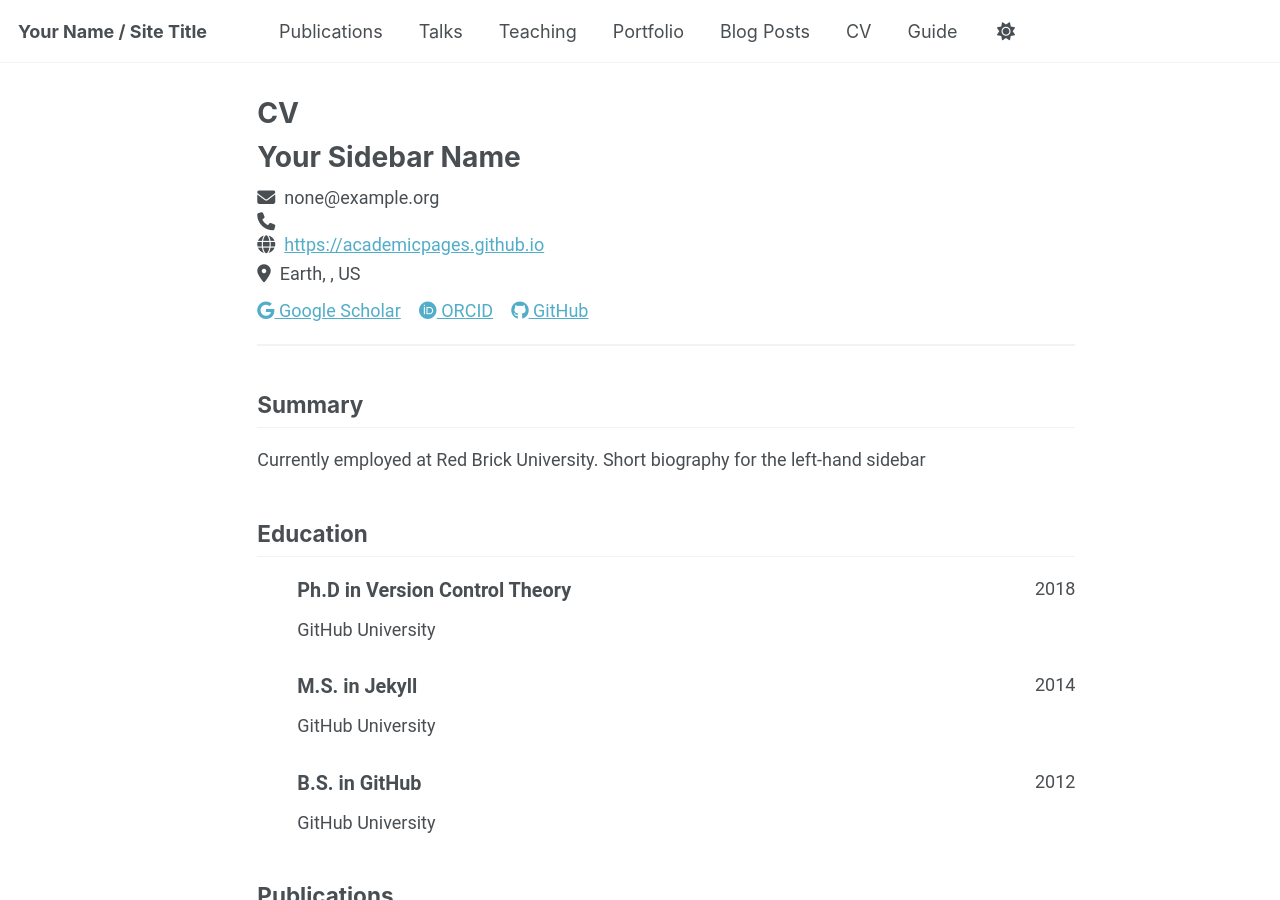
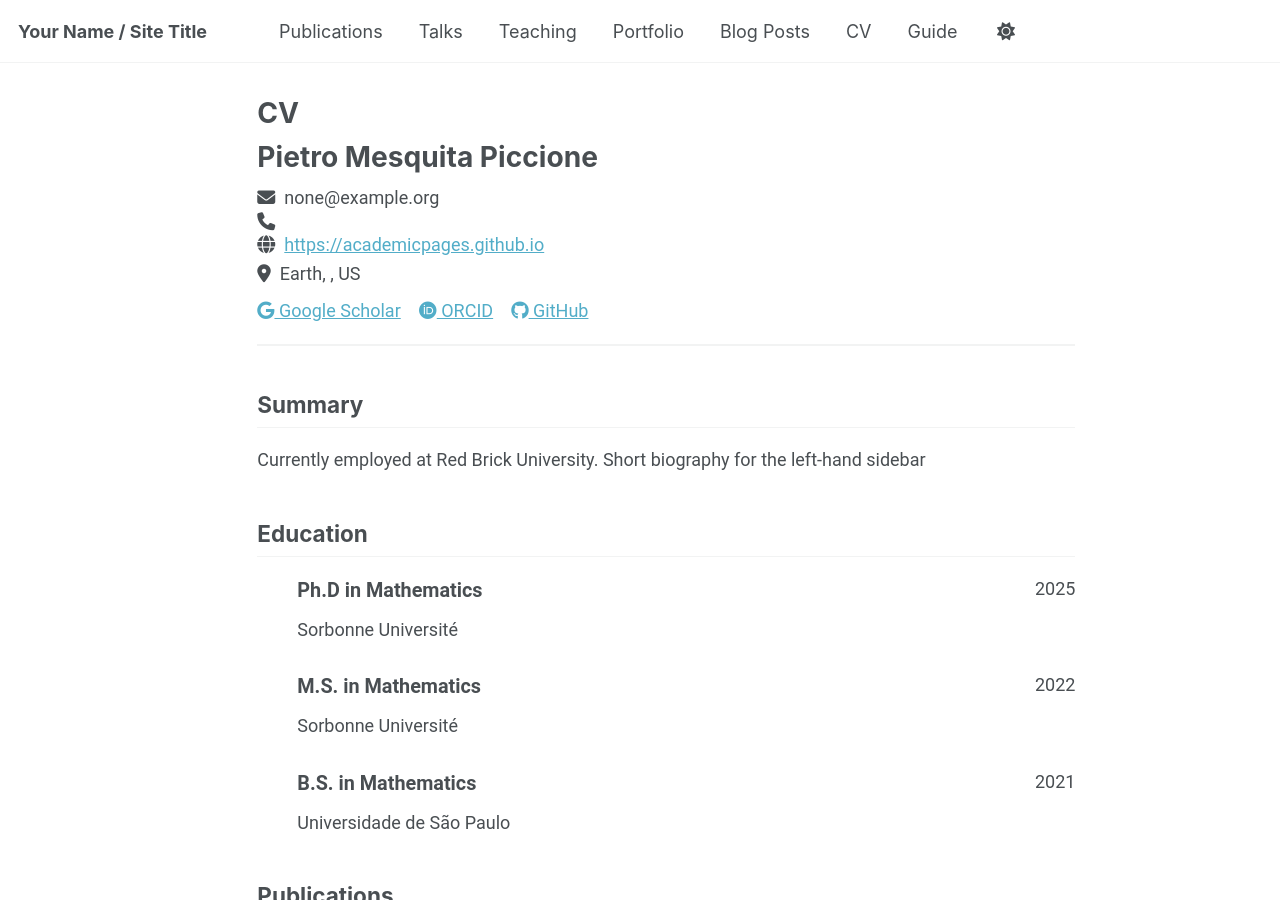
Before and after one commit to pietropic/pietropic.github.io, a Jekyll site: the page built from _pages/cv-json.md, in a window 1280 px wide and 900 px high. Built offline with Jekyll 4.4.1, drawn with Linux system fonts in a browser that asks for light colours; a script that is not in the unit is left out.

Commit message:
Update cv.json

```diff
--- a/_data/cv.json
+++ b/_data/cv.json
@@ -1,6 +1,6 @@
 {
   "basics": {
-    "name": "Your Sidebar Name",
+    "name": "Pietro Mesquita Piccione",
     "email": "none@example.org",
     "phone": "",
     "website": "https://academicpages.github.io",
@@ -33,29 +33,29 @@
   "work": [],
   "education": [
     {
-      "institution": "GitHub University",
-      "area": "Ph.D in Version Control Theory",
+      "institution": "Sorbonne Université",
+      "area": "Ph.D in Mathematics",
       "studyType": "",
-      "startDate": "",
-      "endDate": "2018",
+      "startDate": "2022",
+      "endDate": "2025",
       "gpa": null,
       "courses": []
     },
     {
-      "institution": "GitHub University",
-      "area": "M.S. in Jekyll",
+      "institution": "Sorbonne Université",
+      "area": "M.S. in Mathematics",
       "studyType": "",
-      "startDate": "",
-      "endDate": "2014",
+      "startDate": "2021",
+      "endDate": "2022",
       "gpa": null,
       "courses": []
     },
     {
-      "institution": "GitHub University",
-      "area": "B.S. in GitHub",
+      "institution": "Universidade de São Paulo",
+      "area": "B.S. in Mathematics",
       "studyType": "",
-      "startDate": "",
-      "endDate": "2012",
+      "startDate": "2017",
+      "endDate": "2021",
       "gpa": null,
       "courses": []
     }
```
